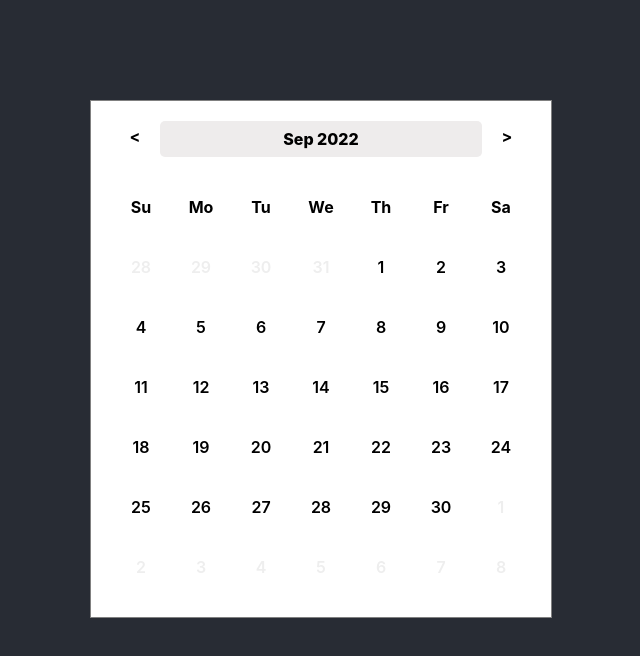
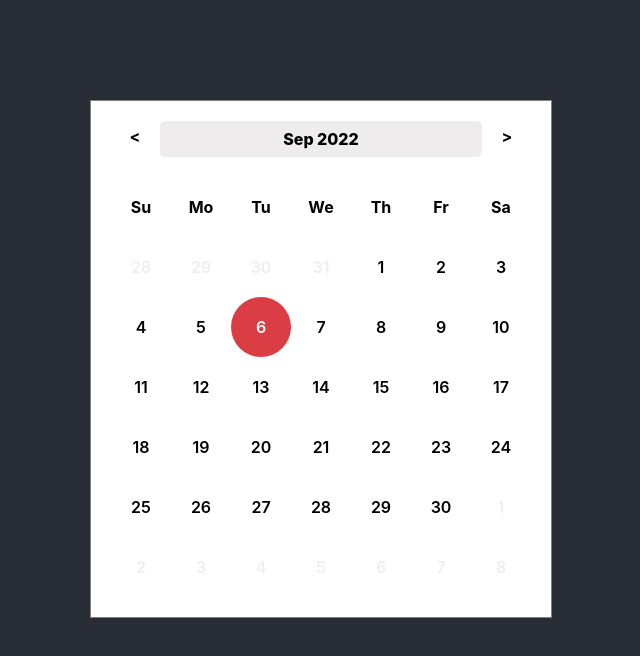
Before and after one commit to May27Oliver/Calendar, a React (Create React App) app: page / in a window 1280 px wide. Shown: the top 656 px of the page, without its empty margins (319-959 px from the left). Built offline with nearby package versions, Linux system fonts and the light colour scheme.

Commit message:
all feature

```diff
--- a/src/App.tsx
+++ b/src/App.tsx
@@ -1,5 +1,4 @@
 import React from 'react';
-import logo from './logo.svg';
 import './App.css';
 import Calendar from './components/Calendar';
 const App: React.FC = () => {
--- a/src/components/Calendar/CalendarBody/index.css
+++ b/src/components/Calendar/CalendarBody/index.css
@@ -49,12 +49,23 @@
   font-weight: 600;
   cursor: pointer;
 }
-.month-col:hover,
+
 .day-col:hover {
-  background: red;
+  background: rgb(206, 201, 201);
   color: #ffffff;
   border-radius: 50%;
 }
 .day-col.not-current-day {
   color: #eeeeee;
 }
+.year-col:hover,
+.month-col:hover,
+.day-col.selected-day {
+  background: #db3d44;
+  color: #ffffff;
+  border-radius: 50%;
+}
+.day-col.present-day {
+  color: #db3d44;
+  font-weight: 800;
+}
--- a/src/components/Calendar/CalendarBody/index.tsx
+++ b/src/components/Calendar/CalendarBody/index.tsx
@@ -1,4 +1,4 @@
-import React, { useEffect } from 'react';
+import React from 'react';
 import { DATE_TYPE, TimeLevel } from '../type';
 import { WEEK, MONTH } from '../index';
 import './index.css';
@@ -6,24 +6,31 @@ import { generateWholeDecadList } from '../../../utils/calculate';
 interface CaledarBodyProps {
   level: TimeLevel;
   days: DATE_TYPE[];
+  selectedDay: number;
   year: number;
+  month: number;
   setSelectDay(day: number): void;
   setSelectMonth(month: number): void;
   setSelectYear(year: number): void;
+  presentDay: {
+    date: number;
+    month: number;
+    year: number;
+  };
 }
 
 const CalendarBody: React.FC<CaledarBodyProps> = ({
   level,
   days,
+  selectedDay,
   year,
+  month,
   setSelectDay,
   setSelectMonth,
   setSelectYear,
+  presentDay,
 }) => {
   switch (level) {
-    case 'month': {
-      return <ShowDate days={days} setSelectDay={setSelectDay} />;
-    }
     case 'year': {
       return <ShowMonth setSelectMonth={setSelectMonth} />;
     }
@@ -31,7 +38,16 @@ const CalendarBody: React.FC<CaledarBodyProps> = ({
       return <ShowYear setSelectYear={setSelectYear} year={year} />;
     }
     default: {
-      return <ShowDate days={days} setSelectDay={setSelectDay} />;
+      return (
+        <ShowDate
+          days={days}
+          setSelectDay={setSelectDay}
+          year={year}
+          month={month}
+          selectedDay={selectedDay}
+          presentDay={presentDay}
+        />
+      );
     }
   }
 };
@@ -39,9 +55,17 @@ const CalendarBody: React.FC<CaledarBodyProps> = ({
 interface ShowDateProps {
   days: DATE_TYPE[];
   setSelectDay(day: number): void;
+  selectedDay: number;
+  year: number;
+  month: number;
+  presentDay: {
+    date: number;
+    month: number;
+    year: number;
+  };
 }
 
-const ShowDate: React.FC<ShowDateProps> = ({ days, setSelectDay }) => {
+const ShowDate: React.FC<ShowDateProps> = ({ days, setSelectDay, selectedDay, year, month, presentDay }) => {
   const rows = [
     days.slice(0, 7),
     days.slice(7, 14),
@@ -50,7 +74,6 @@ const ShowDate: React.FC<ShowDateProps> = ({ days, setSelectDay }) => {
     days.slice(28, 35),
     days.slice(35),
   ];
-
   return (
     <div className="date-wrap">
       <div className="week-row">
@@ -64,8 +87,19 @@ const ShowDate: React.FC<ShowDateProps> = ({ days, setSelectDay }) => {
         <div key={index} className="days-row">
           {row.map((day) => (
             <div
-              className={`day-col ${day.isCurrentMonth ? 'current-day' : 'not-current-day'}`}
-              onClick={() => setSelectDay(day.value)}
+              className={`day-col ${day.isCurrentMonth ? 'current-day' : 'not-current-day'} ${
+                selectedDay === day.value && day.isCurrentMonth ? 'selected-day' : ''
+              }
+                ${
+                  year === presentDay.year &&
+                  month === presentDay.month &&
+                  day.value === presentDay.date &&
+                  day.isCurrentMonth &&
+                  presentDay.date !== selectedDay
+                    ? 'present-day'
+                    : ''
+                }`}
+              onClick={() => day.isCurrentMonth && setSelectDay(day.value)}
             >
               {day.value}
             </div>
--- a/src/components/Calendar/index.tsx
+++ b/src/components/Calendar/index.tsx
@@ -2,7 +2,7 @@ import React from 'react';
 import './index.css';
 import CalendarBody from './CalendarBody';
 import CalendarHeader from './CalendarHeader';
-import { TimeLevel, WEEK_TYPE, MONTH_TYPE, DATE_TYPE } from './type';
+import { TimeLevel, DATE_TYPE } from './type';
 import { generateCurrentMonthArray, getMonthDays, generateWholeMonthArray } from '../../utils/calculate';
 /*
 1.show present month at the begining
@@ -21,6 +21,7 @@ const Calendar: React.FC = () => {
   const [theDate, setTheDate] = React.useState<number>(dateTime.getDate());
   const [theMonth, setTheMonth] = React.useState<number>(dateTime.getMonth());
   const [theYear, setTheYear] = React.useState<number>(dateTime.getFullYear());
+  const presentDay = { date: dateTime.getDate(), month: dateTime.getMonth(), year: dateTime.getFullYear() };
 
   const setHigherLevel = React.useCallback(() => {
     switch (selectedLevel) {
@@ -33,6 +34,7 @@ const Calendar: React.FC = () => {
       case 'decad':
         break;
     }
+    setTheDate(0);
   }, [selectedLevel]);
 
   //month
@@ -43,6 +45,7 @@ const Calendar: React.FC = () => {
     } else {
       setTheMonth((prev) => prev + 1);
     }
+    setTheDate(0);
   }, [theMonth]);
 
   const setPrevMonth = React.useCallback((): void => {
@@ -52,23 +55,24 @@ const Calendar: React.FC = () => {
     } else {
       setTheMonth((prev) => prev - 1);
     }
+    setTheDate(0);
   }, [theMonth]);
 
   //year
   const setPrevYear = React.useCallback(() => {
     setTheYear((prev) => prev - 1);
-  }, [theYear]);
+  }, []);
   const setNextYear = React.useCallback(() => {
     setTheYear((prev) => prev + 1);
-  }, [theYear]);
+  }, []);
 
   //decad
   const setPrevDecad = React.useCallback(() => {
     setTheYear((prev) => prev - 10);
-  }, [theYear]);
+  }, []);
   const setNextDecad = React.useCallback(() => {
     setTheYear((prev) => prev + 10);
-  }, [theYear]);
+  }, []);
 
   const setPrev = React.useCallback(() => {
     switch (selectedLevel) {
@@ -82,7 +86,7 @@ const Calendar: React.FC = () => {
         setPrevDecad();
         break;
     }
-  }, [theMonth, theYear]);
+  }, [selectedLevel, setPrevMonth, setPrevYear, setPrevDecad]);
 
   const setNext = React.useCallback(() => {
     switch (selectedLevel) {
@@ -96,7 +100,7 @@ const Calendar: React.FC = () => {
         setNextDecad();
         break;
     }
-  }, [theMonth, theYear]);
+  }, [selectedLevel, setNextDecad, setNextMonth, setNextYear]);
 
   React.useEffect(() => {
     let days = getMonthDays(theMonth + 1, theYear);
@@ -118,6 +122,9 @@ const Calendar: React.FC = () => {
         level={selectedLevel}
         days={days}
         year={theYear}
+        month={theMonth}
+        presentDay={presentDay}
+        selectedDay={theDate}
         setSelectDay={(day: number) => {
           setTheDate(day);
         }}
--- a/src/utils/calculate.ts
+++ b/src/utils/calculate.ts
@@ -2,7 +2,7 @@ import { DATE_TYPE, CurrentDecadYear } from '../components/Calendar/type';
 
 /*leap year or not*/
 export const isLeapYear = (year: number): boolean => {
-  return (year % 100 !== 0 && year % 4 == 0) || year % 400 == 0;
+  return (year % 100 !== 0 && year % 4 === 0) || year % 400 === 0;
 };
 
 /*取得該月有幾天*/
```
